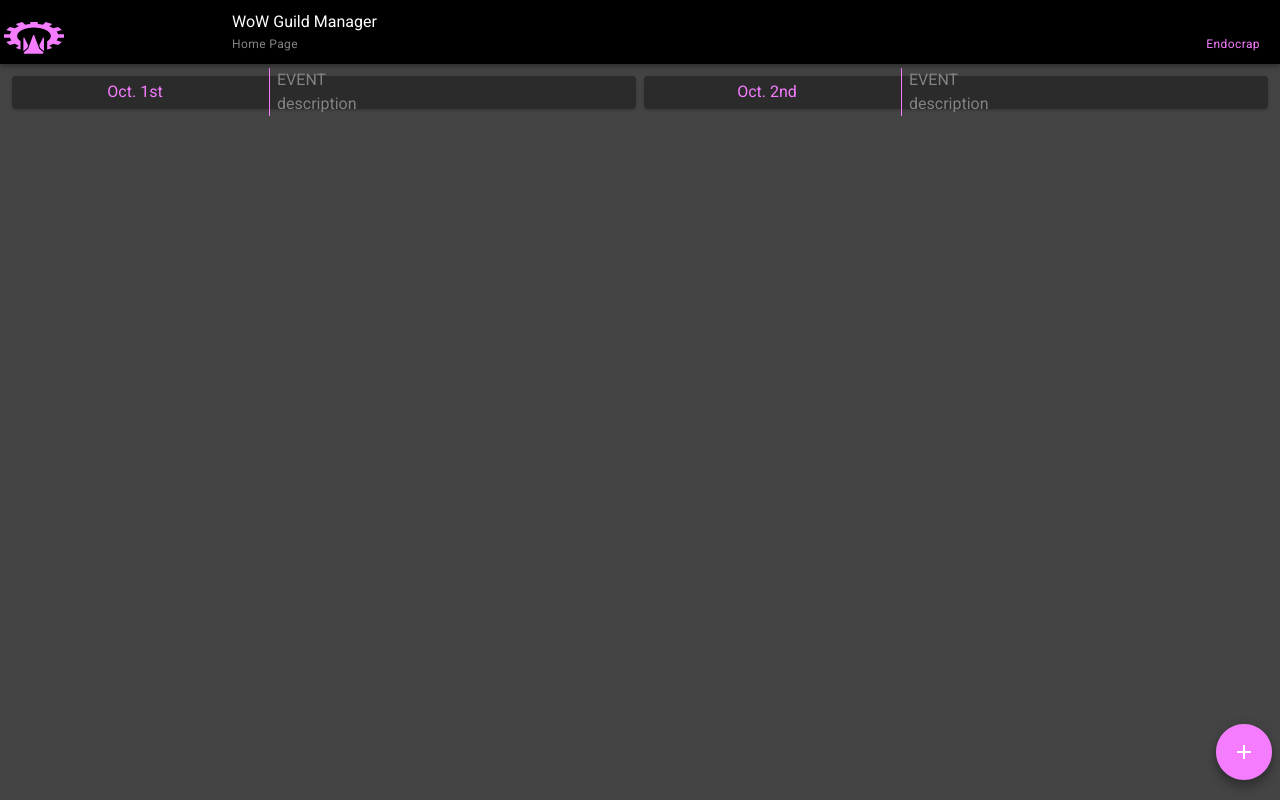
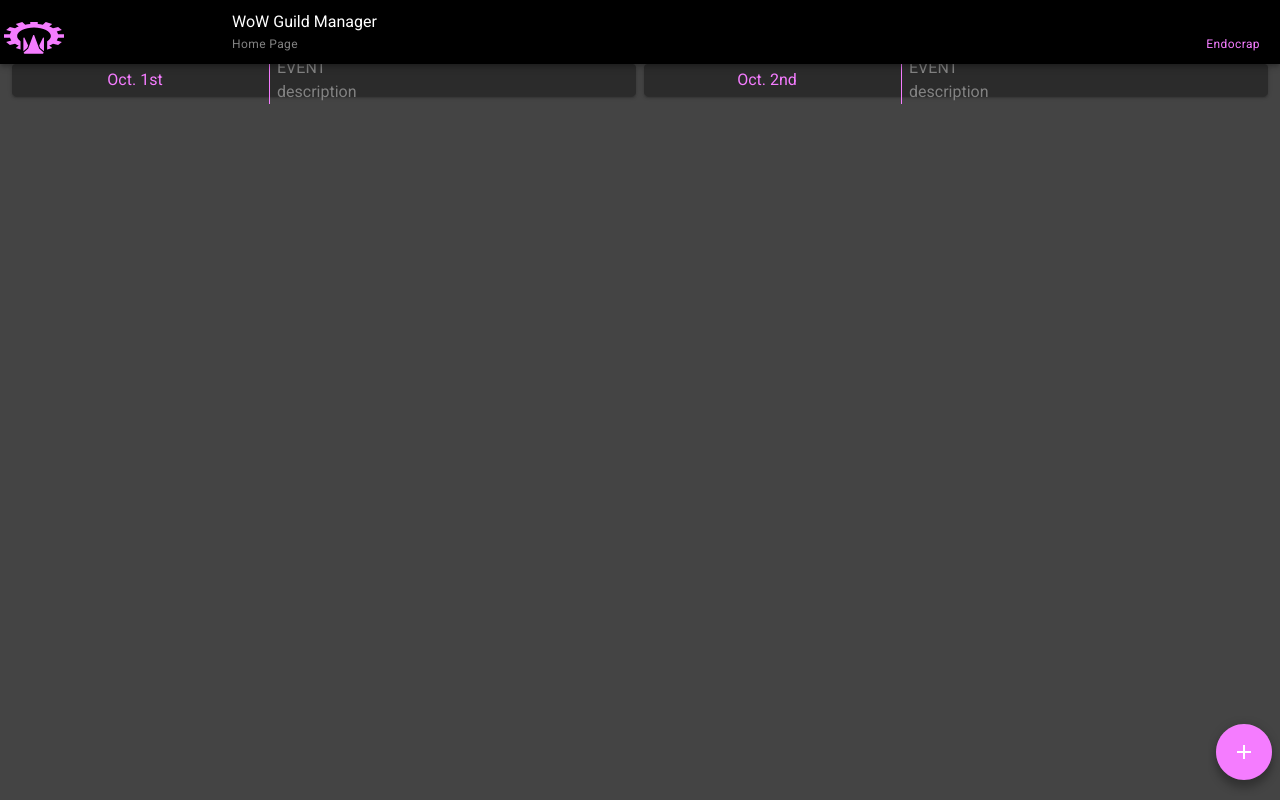
Before and after one commit to tyrusheebhammer/wow-guild-manager, a Vue app in the folder app/: page /calendar in a window 1280 px wide. Built offline with nearby package versions, Linux system fonts and the light colour scheme; what vuefire would draw is missing.

Commit message:
scooted cards closer together

```diff
--- a/app/src/components/CalendarCard.vue
+++ b/app/src/components/CalendarCard.vue
@@ -1,7 +1,7 @@
 <template>
   <v-container @click="cardWasClicked" fill-height class="pa-0 ma-0">
     <v-row>
-      <v-col cols="12">
+      <v-col cols="12" class="py-0">
         <v-card max-height="80" class="mx-auto py-1 ma-1 backgroundGray">
           <v-row>
             <v-col cols="5" class="center" align-center>
```
